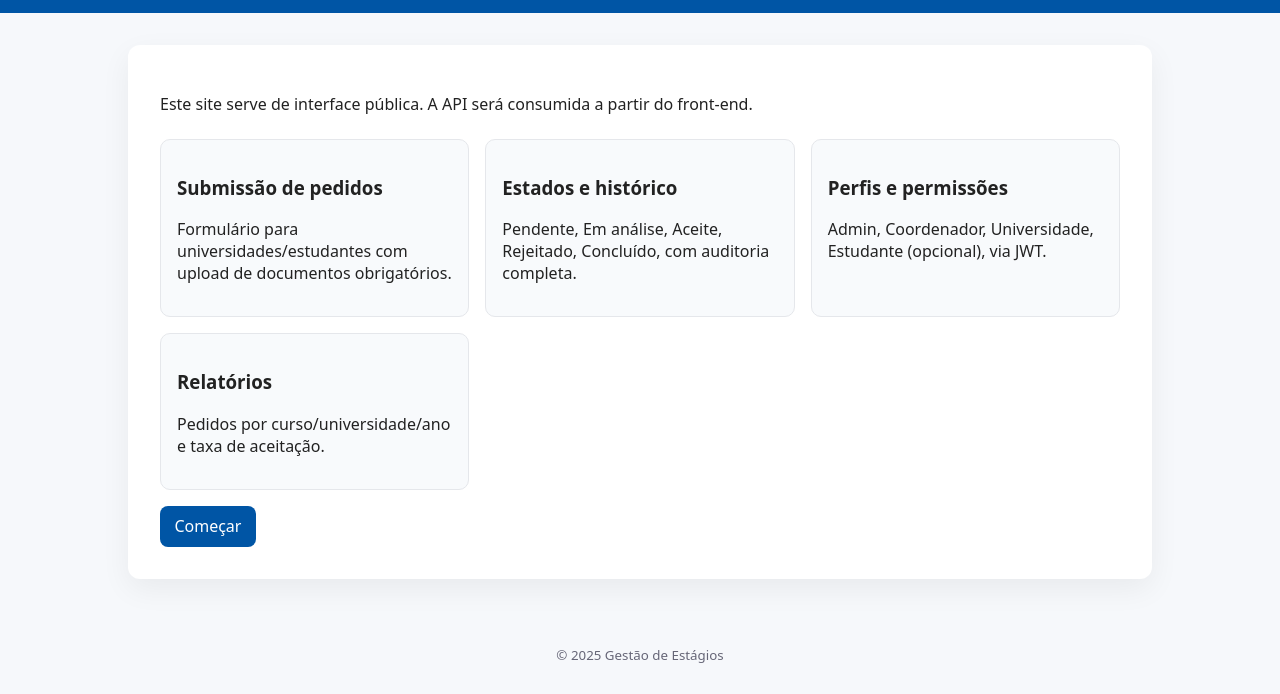
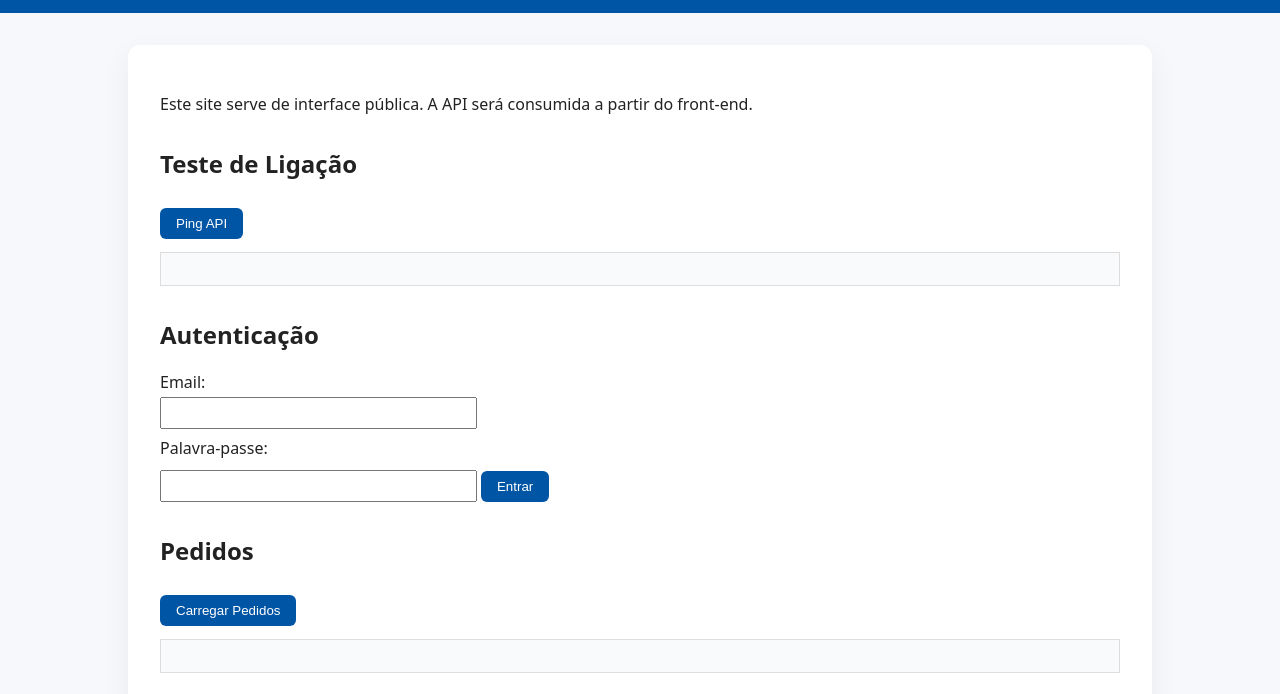
Before and after one commit to BrunoTI2025/Ensino, a plain HTML site: page index.html in a window 1280 px wide. Shown: the part 93-787 px from the top of the page. Drawn offline with Linux system fonts and the light colour scheme.

Commit message:
Add files via upload

```diff
--- a/index.html
+++ b/index.html
@@ -10,9 +10,17 @@
     main { max-width:960px; margin:2rem auto; background:#fff; padding:2rem; border-radius:12px; box-shadow:0 10px 30px rgba(0,0,0,.06) }
     h1 { margin:0 0 .25rem 0 }
     .tag { background:#fff2; padding:.25rem .5rem; border-radius:6px; font-size:.9rem }
+
+    section { margin-top:2rem; }
+    label { display:block; margin:.5rem 0 .25rem }
+    input { padding:.4rem; width:100%; max-width:300px }
+    button { margin-top:.5rem; padding:.5rem 1rem; background:#0055a5; color:#fff; border:none; border-radius:6px; cursor:pointer }
+    pre { background:#f8fafc; padding:1rem; border:1px solid #ddd; overflow-x:auto; }
+
     .grid { display:grid; gap:1rem; grid-template-columns:repeat(auto-fit,minmax(240px,1fr)); margin-top:1.5rem }
     .card { background:#f8fafc; border:1px solid #e5e7eb; border-radius:10px; padding:1rem }
     a.button { display:inline-block; margin-top:1rem; background:#0055a5; color:#fff; padding:.6rem .9rem; border-radius:8px; text-decoration:none }
+
     footer { text-align:center; color:#667; padding:2rem 1rem }
   </style>
 </head>
@@ -23,6 +31,29 @@
   </header>
   <main>
     <p>Este site serve de interface pública. A API será consumida a partir do front-end.</p>
+
+
+    <section>
+      <h2>Teste de Ligação</h2>
+      <button onclick="ping()">Ping API</button>
+      <pre id="pingOut"></pre>
+    </section>
+
+    <section>
+      <h2>Autenticação</h2>
+      <label>Email:</label>
+      <input id="email" type="email" />
+      <label>Palavra-passe:</label>
+      <input id="password" type="password" />
+      <button onclick="login()">Entrar</button>
+      <div id="authMsg"></div>
+    </section>
+
+    <section>
+      <h2>Pedidos</h2>
+      <button onclick="loadPedidos()">Carregar Pedidos</button>
+      <pre id="pedidosOut"></pre>
+    </section>
 
     <div class="grid">
       <div class="card">
@@ -44,9 +75,74 @@
     </div>
 
     <a class="button" href="#" onclick="alert('Em breve: formulário de submissão')">Começar</a>
+
   </main>
   <footer>
     <small>&copy; 2025 Gestão de Estágios</small>
   </footer>
+
+
+<script>
+  // 🔹 Troca para o endereço público da tua API
+  const API_URL = "const API_URL = "https://meu-servidor.dominio.com";
+
+  function setToken(token) { sessionStorage.setItem('token', token); }
+  function getToken() { return sessionStorage.getItem('token'); }
+  function authHeader() {
+    const t = getToken();
+    return t ? { 'Authorization': `Bearer ${t}` } : {};
+  }
+
+  async function ping() {
+    const out = document.getElementById('pingOut');
+    out.textContent = 'A contactar API...';
+    try {
+      const r = await fetch(`${API_URL}/ping`);
+      const j = await r.json();
+      out.textContent = JSON.stringify(j, null, 2);
+    } catch (e) {
+      out.textContent = 'Erro: ' + e;
+    }
+  }
+
+  async function login() {
+    const email = document.getElementById('email').value.trim();
+    const password = document.getElementById('password').value;
+    const msg = document.getElementById('authMsg');
+    msg.textContent = 'A autenticar...';
+    try {
+      const r = await fetch(`${API_URL}/auth/login`, {
+        method: 'POST',
+        headers: { 'Content-Type': 'application/json' },
+        body: JSON.stringify({ email, password })
+      });
+      if (!r.ok) {
+        msg.textContent = `Falha: ${r.status} ${await r.text()}`;
+        return;
+      }
+      const data = await r.json();
+      setToken(data.token);
+      msg.textContent = 'Autenticado com sucesso.';
+    } catch (e) {
+      msg.textContent = 'Erro: ' + e;
+    }
+  }
+
+  async function loadPedidos() {
+    const out = document.getElementById('pedidosOut');
+    out.textContent = 'A carregar...';
+    try {
+      const r = await fetch(`${API_URL}/pedidos`, { headers: { ...authHeader() } });
+      if (r.status === 401) {
+        out.textContent = 'Não autenticado. Faz login primeiro.';
+        return;
+      }
+      const j = await r.json();
+      out.textContent = JSON.stringify(j, null, 2);
+    } catch (e) {
+      out.textContent = 'Erro: ' + e;
+    }
+  }
+</script>
 </body>
 </html>
```
Also changed, not shown: appsettings.json (+25 -0 lines).
